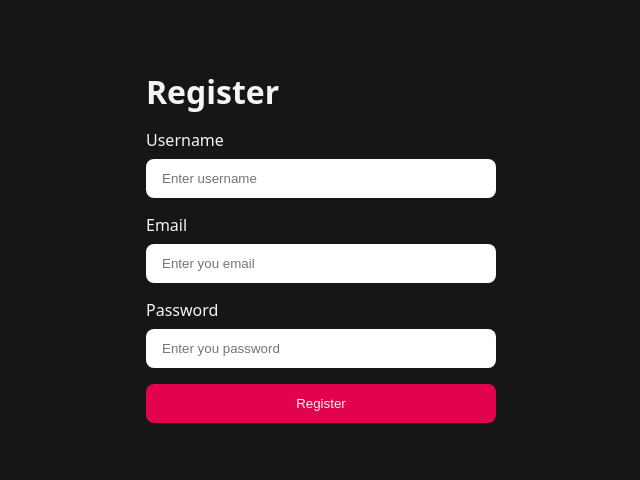
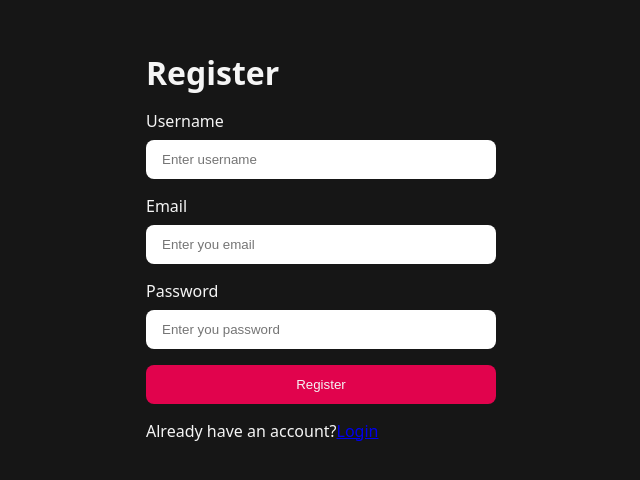
Before and after one commit to ritikkalal12/next-role-ai, a React app in the folder Frontend/: page /register in a window 1280 px wide. Shown: the part 154-634 px from the top of the page, without its empty margins (319-959 px from the left). Built offline with nearby package versions, Linux system fonts and the light colour scheme; the HTML template or start-up script is replaced by a standard one.

Commit message:
Navigate to Login from Register page

```diff
--- a/Frontend/src/features/auth/pages/Register.jsx
+++ b/Frontend/src/features/auth/pages/Register.jsx
@@ -1,6 +1,9 @@
 import React from 'react';
+import { useNavigate, Link } from 'react-router';
 
 const Register = () => {
+  const navigate = useNavigate();
+
   const handleSubmit = (e) => {
     e.preventDefault();
   };
@@ -41,6 +44,9 @@
             Register
           </button>
         </form>
+        <p>
+          Already have an account?<Link to='/login'>Login</Link>
+        </p>
       </div>
     </main>
   );
```
